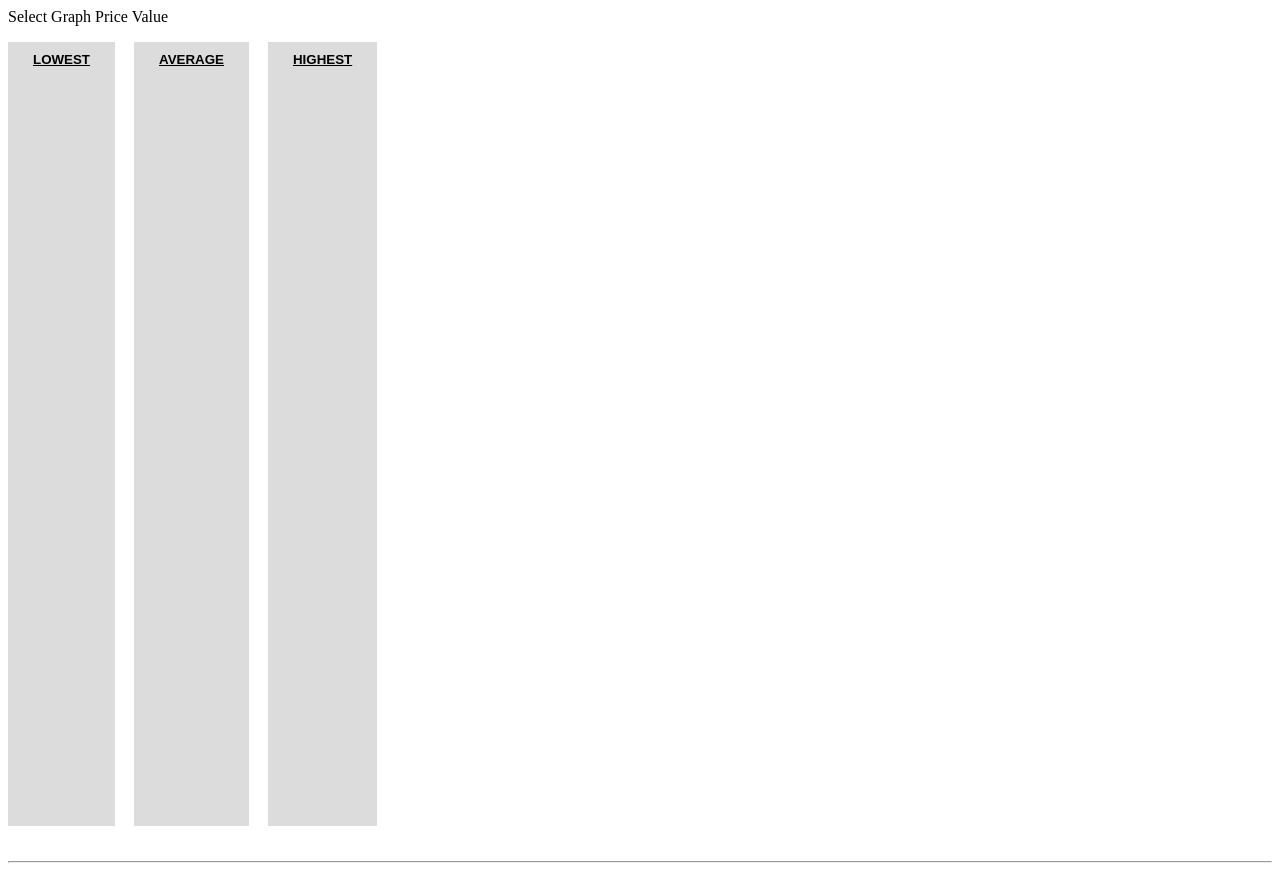
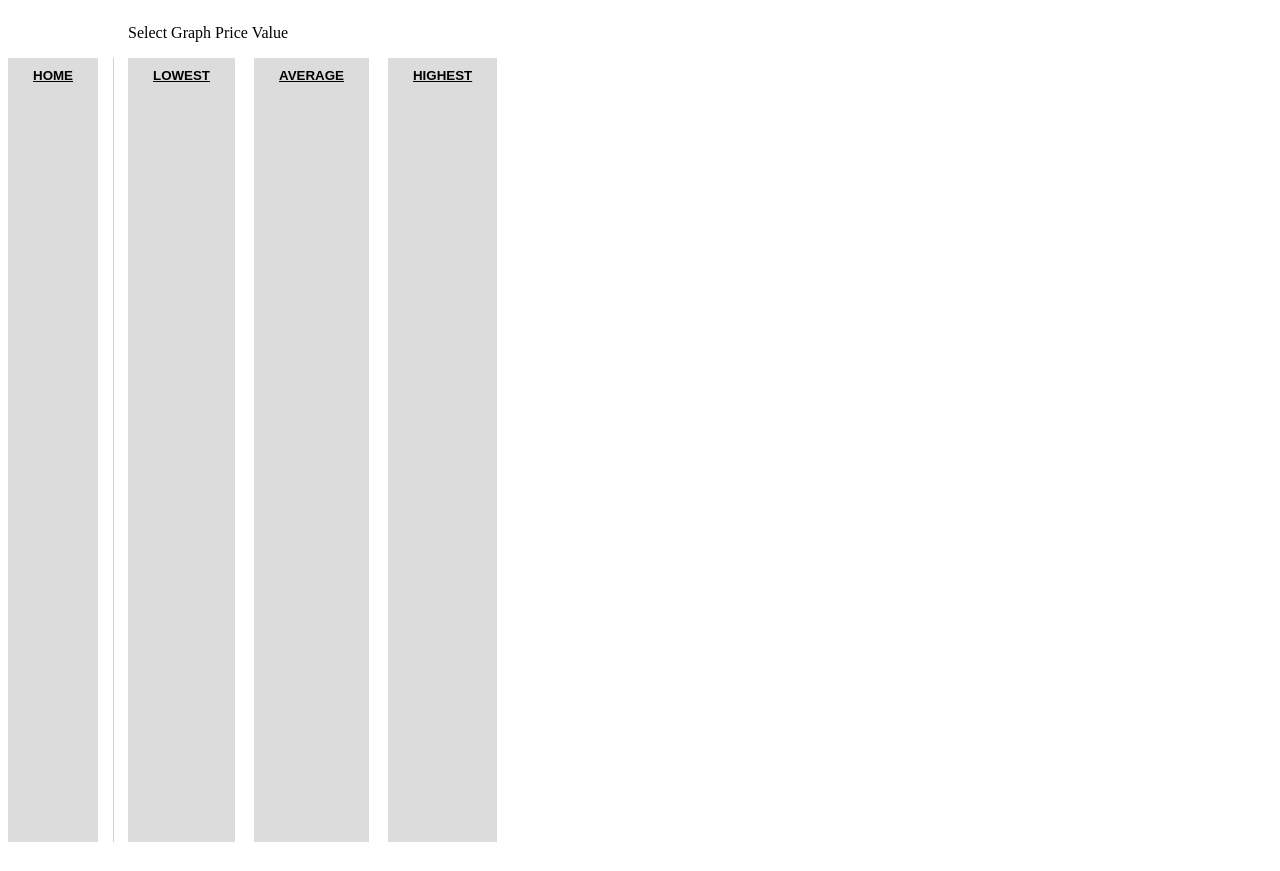
Before and after one commit to SamJUK/focus-rs-pricing, a PHP site: page /frs.php in a window 1280 px wide. Shown: the top 871 px of the page. Run offline with PHP 8.4, Linux system fonts and the light colour scheme; data that the repository does not hold is empty; some libraries are stand-ins or nearby versions.

Commit message:
Added home link to vehicle views

```diff
--- a/web/view.phtml
+++ b/web/view.phtml
@@ -61,10 +61,15 @@
 </head>
 <body>
 <div style="margin-bottom: 35px;">
-    <p>Select Graph Price Value</p>
-    <?php foreach ($this->price_types as $type): ?>
-        <button><a href="?pricetype=<?php echo $type?>"><?php echo $type?></a></button>
-    <?php endforeach;?>
+    <div style="display:inline-block;border-right: 1px solid lightgrey;margin-right:10px;">
+        <button><a href="../">HOME</a></button>
+    </div>
+    <div style="display:inline-block;">
+        <p>Select Graph Price Value</p>
+        <?php foreach ($this->price_types as $type): ?>
+            <button><a href="?pricetype=<?php echo $type?>"><?php echo $type?></a></button>
+        <?php endforeach;?>
+    </div>
 </div>
 <hr/>
 <div id="linechart_material" style="width: 900px; height: 500px"></div>
```
